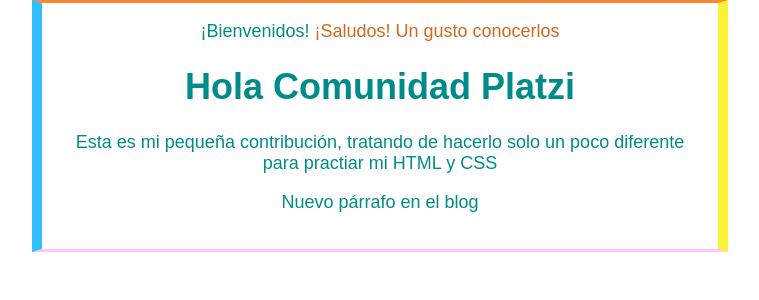
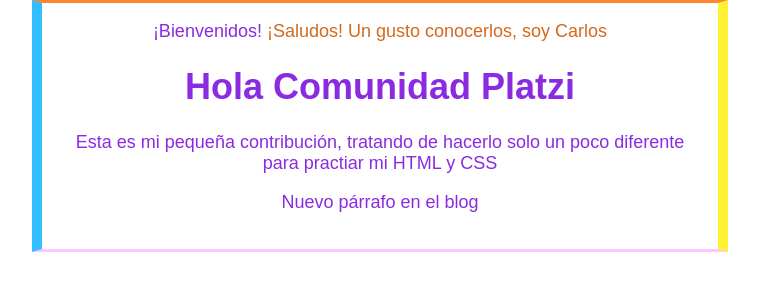
Before and after one commit to David9652/Platzi, a PHP site: page /blogpost.html in a window 1280 px wide. Shown: the top 300 px of the page, without its empty margins (260-1019 px from the left). Run offline with PHP 8.4, Linux system fonts and the light colour scheme.

Commit message:
Greetings and colors modified

```diff
--- a/Git y GitHub/Resumenes/Proyecto/blogpost.html
+++ b/Git y GitHub/Resumenes/Proyecto/blogpost.html
@@ -11,7 +11,7 @@
     <div id="container">
         <div id="header">
             ¡Bienvenidos!
-            <span id="greeting">¡Saludos! Un gusto conocerlos</span>
+            <span id="greeting">¡Saludos! Un gusto conocerlos, soy Carlos</span>
         </div>
        <div id="post">
             <h1>Hola Comunidad Platzi</h1>
--- a/Git y GitHub/Resumenes/Proyecto/css/style.css
+++ b/Git y GitHub/Resumenes/Proyecto/css/style.css
@@ -1,6 +1,6 @@
 body
 {
-    color: darkcyan;
+    color: blueviolet;
     text-align: center;
     font-family: Arial;
     font-size: 18px;
```
